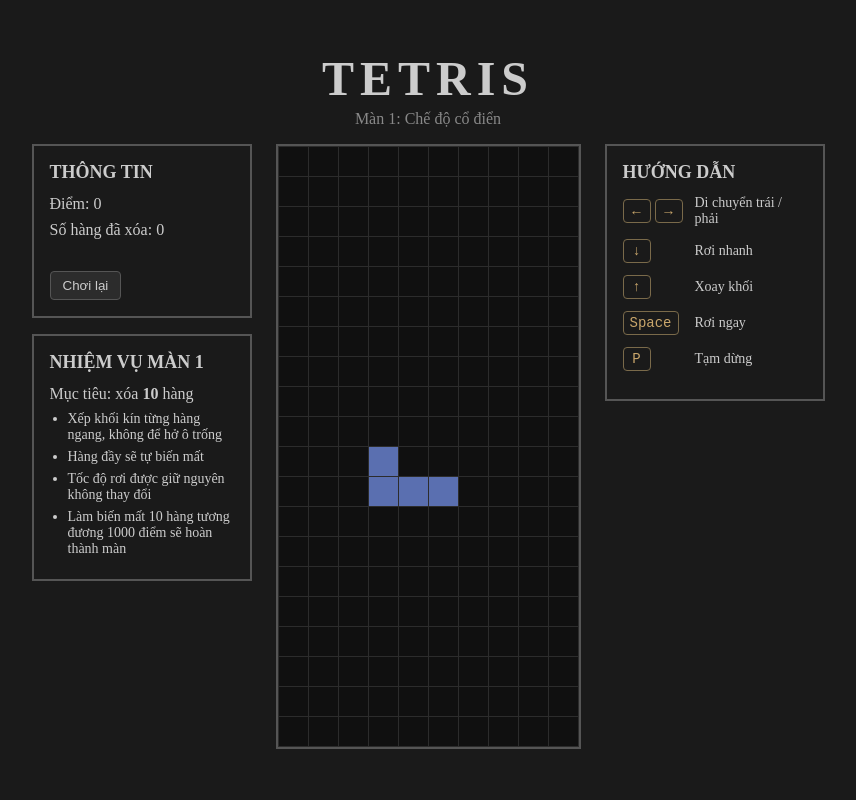
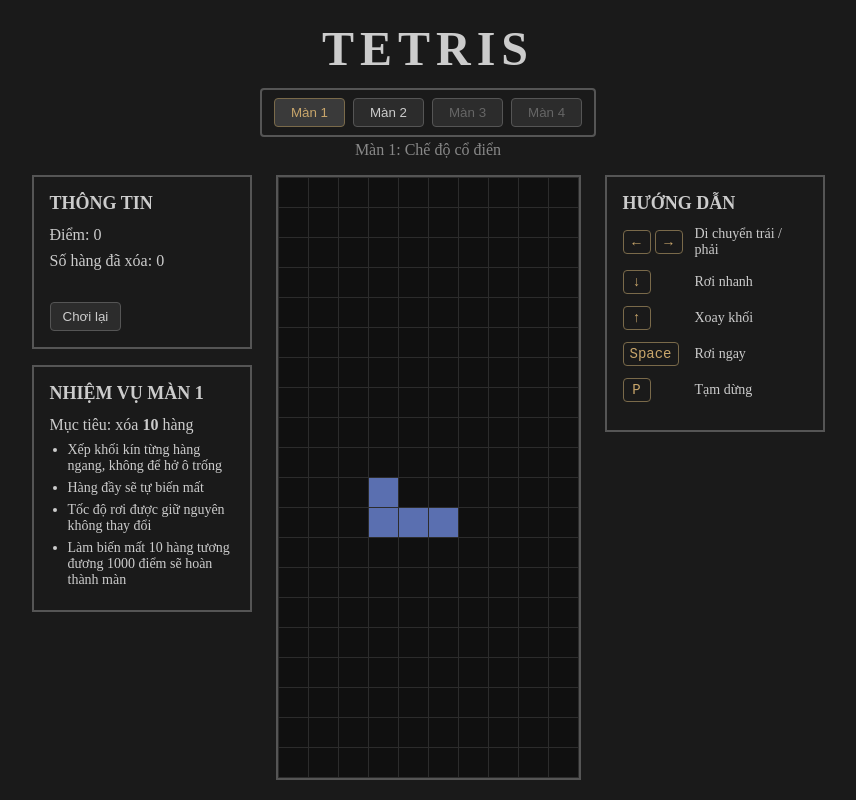
Before and after one commit to huynhhoaithuong/hthuong-work-tetris-game, a website: page index.html in a window 1280 px wide. Shown: the whole page, without its empty margins (212-1068 px from the left). Drawn offline with Linux system fonts and the light colour scheme.

Commit message:
thêm thanh chọn level để có thể chọn và chơi bất kì màn nào

```diff
--- a/game.js
+++ b/game.js
@@ -63,7 +63,7 @@ const L1_DROP = 500;
 
 //màn 2
 const L2_GOAL = 15;
-const L2_TIME = 180;
+const L2_TIME = 150;
 const L2_START_DROP = 400;
 const L2_UP_EVERY = 15;
 const L2_UP_STEP = 40;
@@ -117,6 +117,7 @@ const mission2 = document.getElementById('mission-2');
 const mission3 = document.getElementById('mission-3');
 const timeText = document.getElementById('time-left');
 const speedText = document.getElementById('speed-level');
+const levelBtns = document.getElementsByClassName('level-btn');
 
 let level = 1;
 let goalLines = L1_GOAL;
@@ -374,6 +375,12 @@ function startLevel() {
     restartBtn.blur();
     nextBtn.blur();
 
+    for (let i = 0; i < levelBtns.length; i++) {
+        levelBtns[i].setAttribute('class', 'level-btn');
+        levelBtns[i].blur();
+    }
+    levelBtns[level - 1].setAttribute('class', 'level-btn active');
+
     mission1.style.display = 'none';
     mission2.style.display = 'none';
     mission3.style.display = 'none';
@@ -426,7 +433,11 @@ function nextLevel() {
     startLevel();
 }
 
-
+//cho màn
+function selectLevel(n){
+    level=n;
+    startLevel();
+}
 //bắt phím
 document.onkeydown=function(event){
     if(gameOver) return;;
--- a/index.html
+++ b/index.html
@@ -33,6 +33,42 @@
         #game-header p {
             color: #888888;
             margin-top: 4px;
+        }
+
+        #level-select {
+            display: flex;
+            justify-content: center;
+            gap: 8px;
+            width: fit-content;
+            margin: 12px auto 0;
+            padding: 8px 12px;
+            border: 2px solid #555555;
+            border-radius: 4px;
+        }
+
+        .level-btn {
+            padding: 6px 16px;
+            background-color: #2c2c2c;
+            color: #cccccc;
+            border: 1px solid #555555;
+            border-radius: 4px;
+            cursor: pointer;
+        }
+
+        .level-btn:hover {
+            background-color: #3a3a3a;
+        }
+
+        .level-btn.active {
+            color: #c9a66b;
+            border-color: #7a6a4a;
+            background-color: #3a3a3a;
+        }
+
+        .level-btn:disabled {
+            background-color: #2c2c2c;
+            color: #666666;
+            cursor: not-allowed;
         }
 
         #game-container{
@@ -155,6 +191,14 @@
 <body>
 <header id="game-header">
     <h1>TETRIS</h1>
+
+    <nav id="level-select">
+        <button class="level-btn" onclick="selectLevel(1)">Màn 1</button>
+        <button class="level-btn" onclick="selectLevel(2)">Màn 2</button>
+        <button class="level-btn" onclick="selectLevel(3)" disabled>Màn 3</button>
+        <button class="level-btn" onclick="selectLevel(4)" disabled>Màn 4</button>
+    </nav>
+
     <p id="level-title">Màn 1: Chế độ cổ điển</p>
 </header>
 
```
